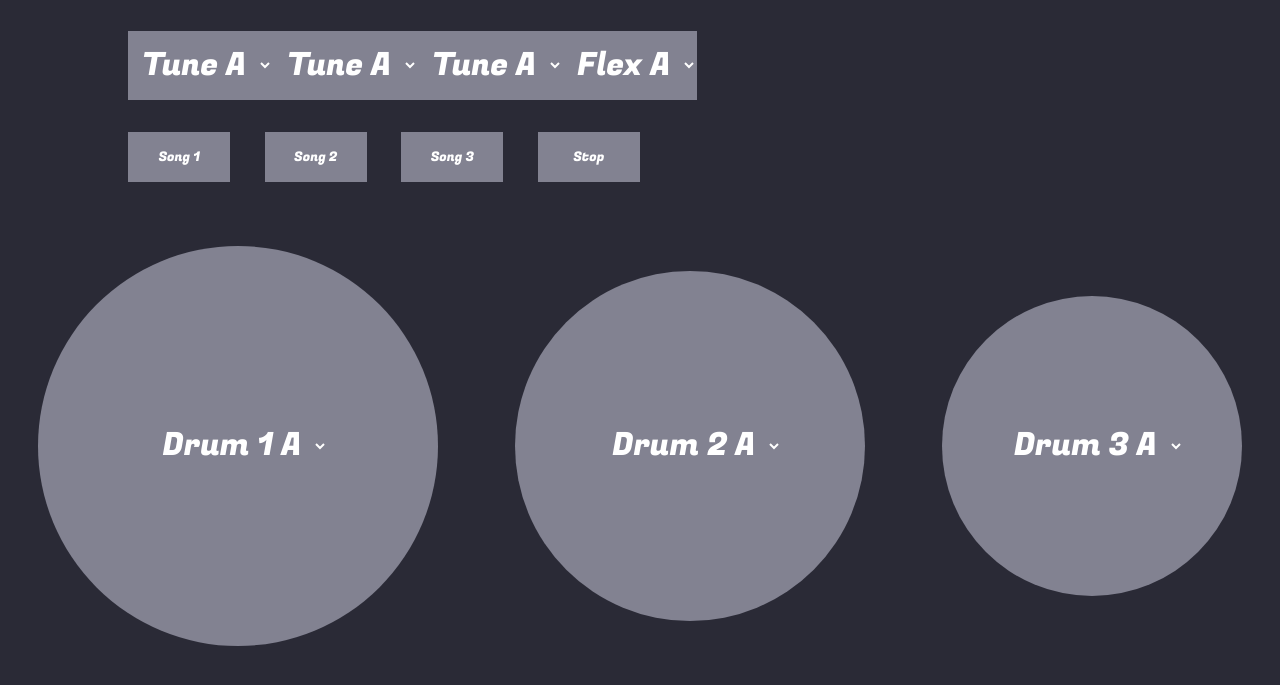
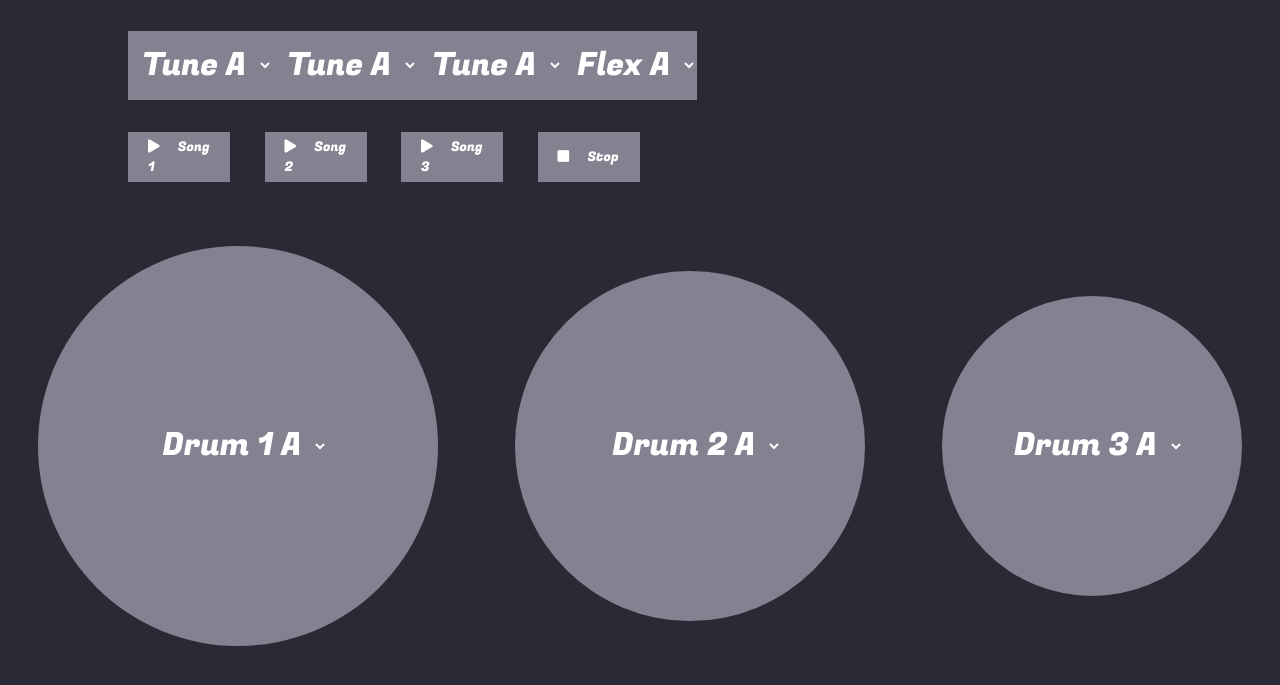
Before and after one commit to TheResistanceBand/theResistanceBand, a website: page webServer/public/index.html in a window 1280 px wide. Shown: the part 121-806 px from the top of the page. Drawn offline with nearby package versions, Linux system fonts and the light colour scheme; no server answers.

Commit message:
Adds Socket Emits for song play buttons

```diff
--- a/webServer/public/client.js
+++ b/webServer/public/client.js
@@ -39,3 +39,21 @@ $('#flex').on('change', e => {
     socket.emit('flexChange', e.target.value);
     console.log(e.target.value)
 });
+
+
+
+$('#song-1').on("click", e => {
+  socket.emit('play-song', 1);
+  console.log("Playing Song " + 1);
+});
+
+$('#song-2').on("click", e => {
+  socket.emit('play-song', 2);
+  console.log("Playing Song " + 2);
+});
+
+
+$('#song-3').on("click", e => {
+  socket.emit('play-song', 3);
+  console.log("Playing Song " + 3);
+});
--- a/webServer/public/index.html
+++ b/webServer/public/index.html
@@ -41,10 +41,10 @@
 
   <div class="theremin-container">
 
-    <button class="song">Song 1</button>
-    <button class="song">Song 2</button>
-    <button class="song">Song 3</button>
-    <button class="song">Stop</button>
+    <button id="song-1" class="song"><i class="fas fa-play"></i> Song 1</button>
+    <button id="song-2" class="song"><i class="fas fa-play"></i> Song 2</button>
+    <button id="song-3" class="song"><i class="fas fa-play"></i> Song 3</button>
+    <button id="song-stop" class="song"><i class="fas fa-stop"></i> Stop</button>
   </div>
 
 
--- a/webServer/public/theme.css
+++ b/webServer/public/theme.css
@@ -123,14 +123,18 @@ select {
   border: none;
   width: 20%;
   height: 50px;
-  padding: 0;
+  padding: 0px 20px;
   margin: 0;
   color: #ffffff;
   transition: all 150ms ease;
   cursor: pointer;
+  text-align: left;
 }
 .song:hover {
   background: #2F2F4A;
   box-shadow: 0px 5px 5px 5px rgba(0,0,0,0.2);
   transform: scale(1.1);
 }
+.song .fas {
+  margin-right: 15px;
+}
```
